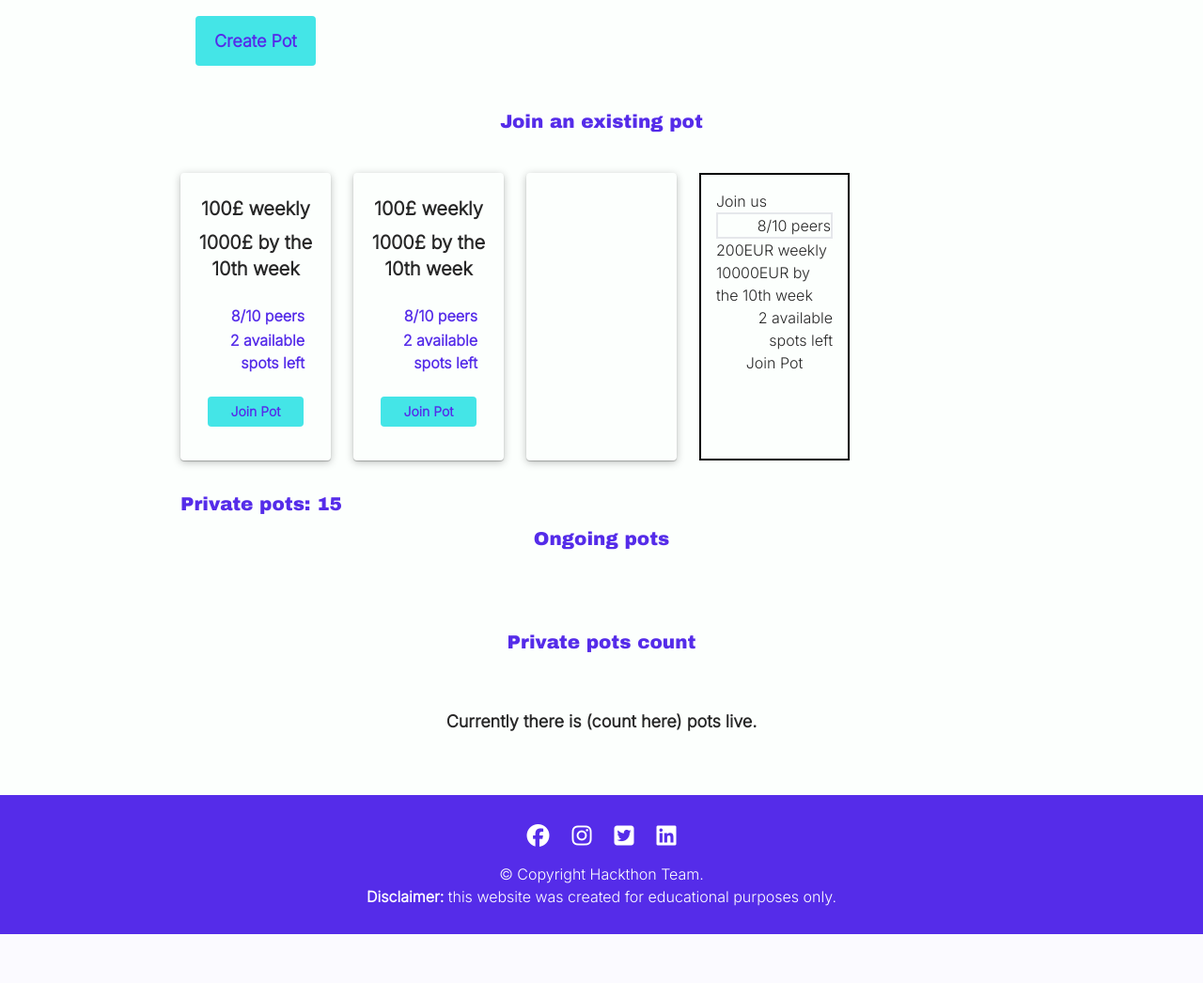
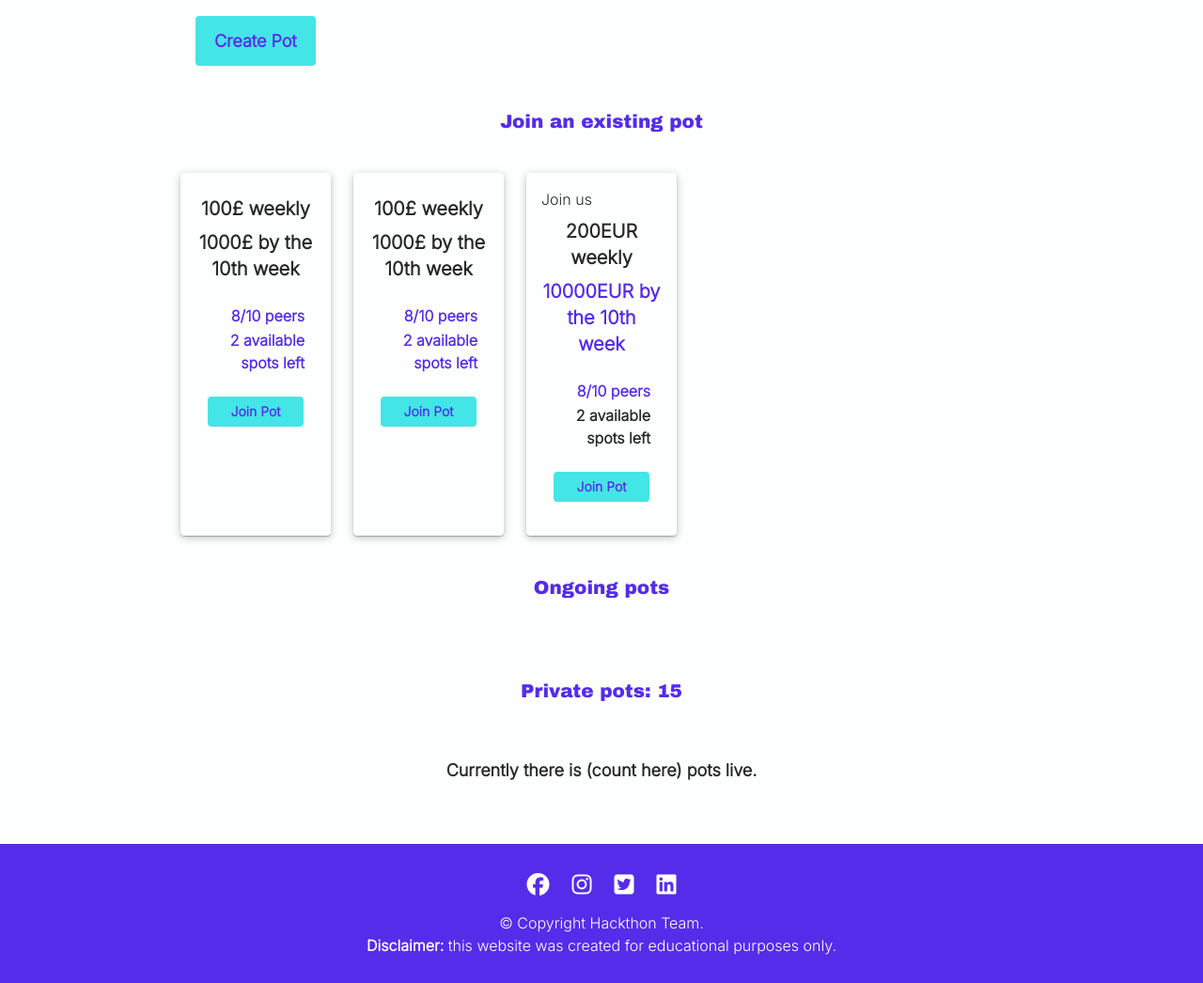
Before and after one commit to AwsSG/revfinance, a Flask app: page /dashboard/ in a window 1280 px wide. Shown: the part 240-1286 px from the top of the page at 94% size. Before the commit the page ends 1234 px from the top, so only its background shows below. Run offline with Flask 3, Linux system fonts and the light colour scheme; style sheets or scripts are compiled from the project's sources; some libraries are stand-ins or nearby versions.

```diff
--- a/templates/dashboard.html
+++ b/templates/dashboard.html
@@ -33,22 +33,18 @@
       </article>
 
       {% for pot in pots %}
-      <article class="rounded dark:bg-rhythm shadow-pot-card p-4"></article>
-        <a href="{{ url_for('create_pot') }}" style="border: 2px solid black; padding: 1rem;">
-          <div class="flex flex-col justify-center">
-            <h5>{{ pot.title }}</h5>
-            <p class="border-2 text-end">8/10 peers</p>
-            <p>{{ pot.amount }}{{pot.currency}} {{ pot.cycle }}</p>
-            <p>{{ pot.goal }}{{pot.currency}} by the 10th week</p>
-            <p class="text-end">2 available spots left</p>
-            <button>Join Pot</button>
-          </div>
-        </a>
+      <article class="rounded dark:bg-rhythm shadow-pot-card p-4">
+        <div class="flex flex-col justify-center">
+          <h5>{{ pot.title }}</h5>
+          <p class="text-center text-xl font-bold my-2">{{ pot.amount }}{{ pot.currency }} {{ pot.cycle }}</p>
+          <p class="text-center text-xl font-bold mb-6">{{ pot.goal }}{{ pot.currency }} by the 10th week</p>
+          <p class="text-end mb-0.5 font-bold mr-3">8/10 peers</p>
+          <p class="text-end mb-6 font-bold mr-3">2 available spots left</p>
+          <a href="{{ url_for('create_pot') }}" class="mx-auto mb-5 py-1.5 bg-fluorescent-blue dark:bg-rajah rounded w-[80%] text-han-purple dark:text-raisen-black text-sm font-bold transition-opacity hover:opacity-90 text-center">Join Pot</a>
+        </div>
       </article>
-    {% endfor %}
+      {% endfor %}
     </div>
-
-    <h3>Private pots: {{ private_pots.count() }}</h3>
 
     <!-- Pots in progress -->
     <h3 class="py-2 text-center border-y-[1px] border-baby-powder">Ongoing pots</h3>
@@ -59,6 +55,6 @@
     </div>
 
     <!-- Private pots count -->
-    <h3 class="py-2 mb-[3rem] text-center border-y-[1px] border-baby-powder">Private pots count</h3>
+    <h3 class="py-2 mb-[3rem] text-center border-y-[1px] border-baby-powder">Private pots: {{ private_pots.count() }}</h3>
     <p class="text-center mb-[4rem] font-bold text-lg dark:text-rajah">Currently there is (count here) pots live.</p>
 {% endblock %}
```
